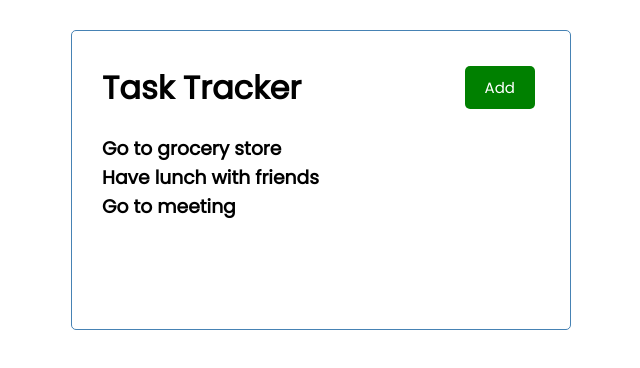
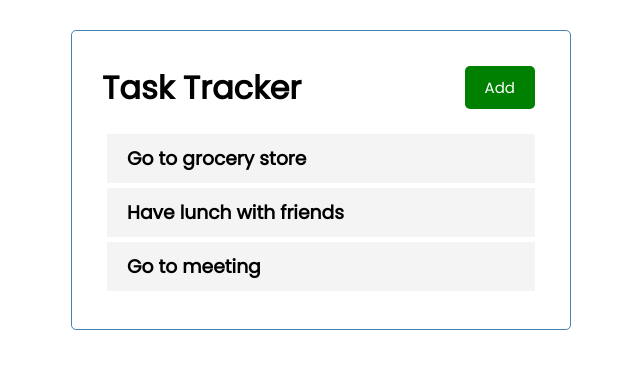
Before and after one commit to nickolasalcazar/React-To-Do, a React (Create React App) app: page / in a window 1280 px wide. Shown: the top 368 px of the page, without its empty margins (319-959 px from the left). Built offline with nearby package versions, Linux system fonts and the light colour scheme.

Commit message:
Added Task.js component

```diff
--- a/src/components/Task.js
+++ b/src/components/Task.js
@@ -1,7 +1,9 @@
-const Task = () => {
+import { FaTimes } from 'react-icons/fa'
+
+const Task = ({ task }) => {
     return (
-        <div>
-
+        <div className='task'>
+            <h3>{task.text}</h3>
         </div>
     )
 }
--- a/src/components/Tasks.js
+++ b/src/components/Tasks.js
@@ -1,8 +1,10 @@
+import Task from './Task'
+
 const Tasks = ({ tasks }) => {
     return (
         <>
             {tasks.map((task) => (
-                <h3 key={task.id} >{task.text}</h3>
+                <Task key={task.id} task={task}/>
             ))}
         </>
     )
```
